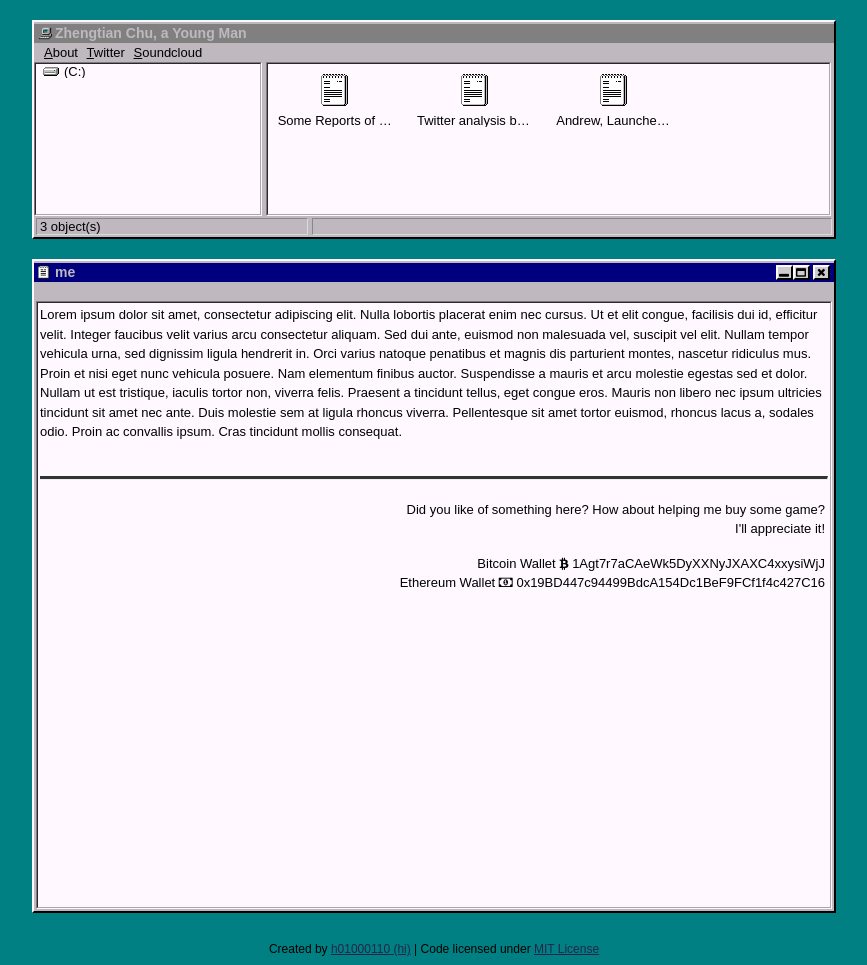
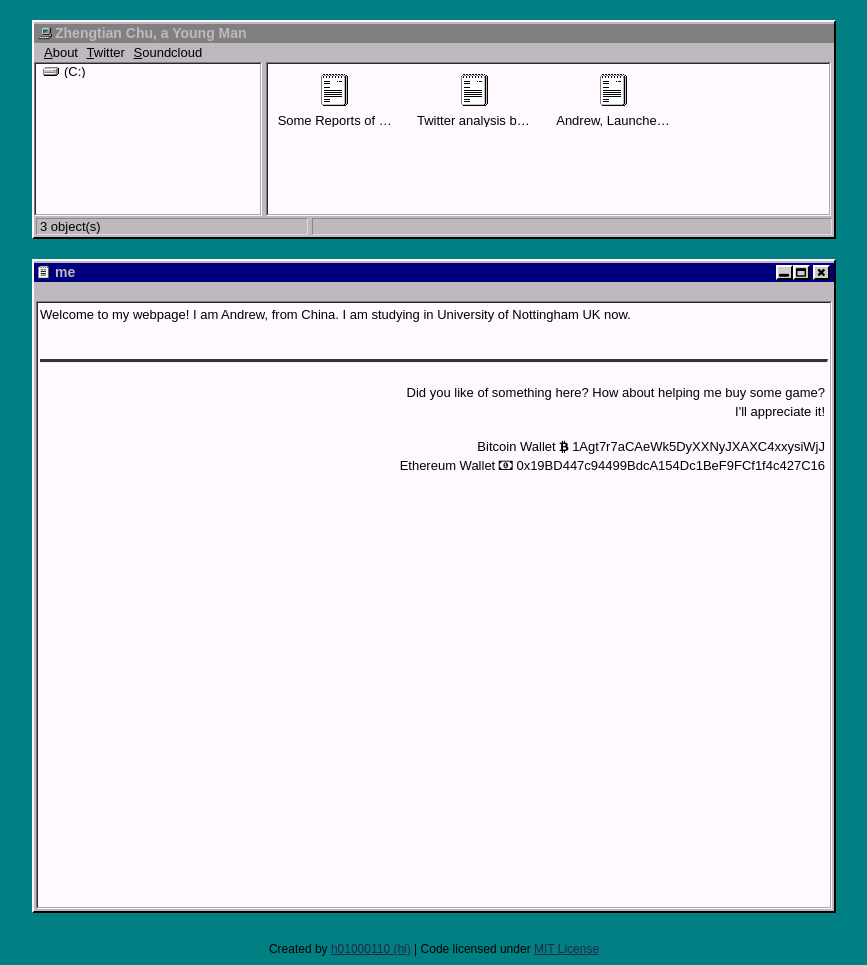
Before and after one commit to scyxx2/lakerschampions.github.io, a Jekyll site: the page built from me/index.md, in a window 1280 px wide. Shown: the whole page, without its empty margins (206-1073 px from the left). Built offline with Jekyll 4.4.1, drawn with Linux system fonts in a browser that asks for light colours.

Commit message:
Update index.md

```diff
--- a/me/index.md
+++ b/me/index.md
@@ -3,4 +3,4 @@ layout: me
 title: me
 ---
 
-Lorem ipsum dolor sit amet, consectetur adipiscing elit. Nulla lobortis placerat enim nec cursus. Ut et elit congue, facilisis dui id, efficitur velit. Integer faucibus velit varius arcu consectetur aliquam. Sed dui ante, euismod non malesuada vel, suscipit vel elit. Nullam tempor vehicula urna, sed dignissim ligula hendrerit in. Orci varius natoque penatibus et magnis dis parturient montes, nascetur ridiculus mus. Proin et nisi eget nunc vehicula posuere. Nam elementum finibus auctor. Suspendisse a mauris et arcu molestie egestas sed et dolor. Nullam ut est tristique, iaculis tortor non, viverra felis. Praesent a tincidunt tellus, eget congue eros. Mauris non libero nec ipsum ultricies tincidunt sit amet nec ante. Duis molestie sem at ligula rhoncus viverra. Pellentesque sit amet tortor euismod, rhoncus lacus a, sodales odio. Proin ac convallis ipsum. Cras tincidunt mollis consequat.
+Welcome to my webpage! I am Andrew, from China. I am studying in University of Nottingham UK now.
```
